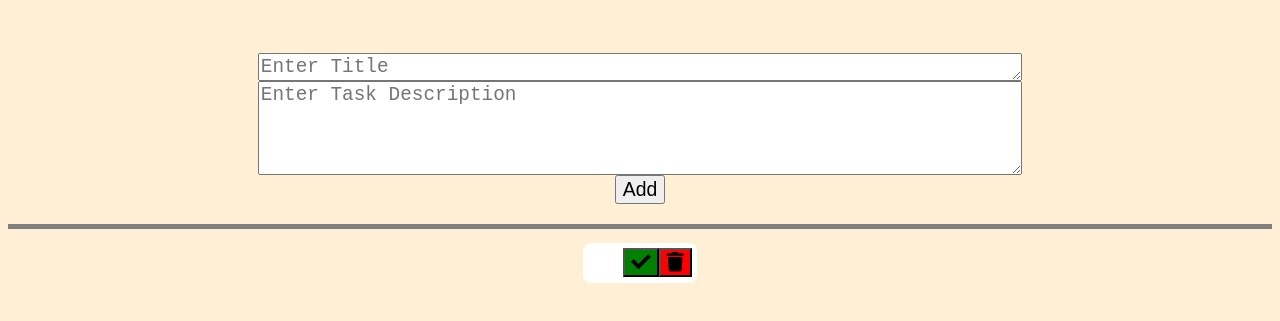
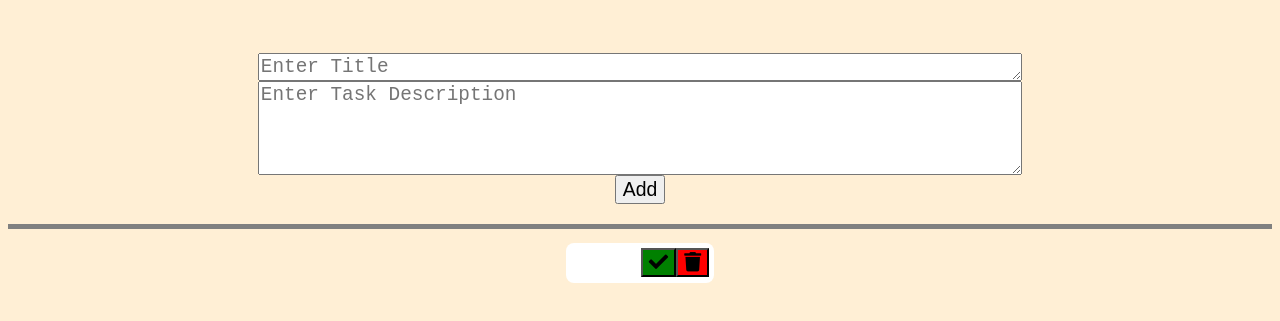
Before and after one commit to Chirag195/Chirag195.github.io, a plain HTML site: page index.html in a window 1280 px wide. Both pictures are taken after a click on the button "Add". Shown: the part 91-412 px from the top of the page. Drawn offline with Linux system fonts and the light colour scheme.

Commit message:
Update style.css

```diff
--- a/style.css
+++ b/style.css
@@ -36,7 +36,9 @@ aside{
     padding:0.3rem;
     border-radius:8px;
 }
-
+.allTasks span,pre{
+    padding:0 0.5rem;
+}
 .checkBtn {
     background-color: green;
 }
```
